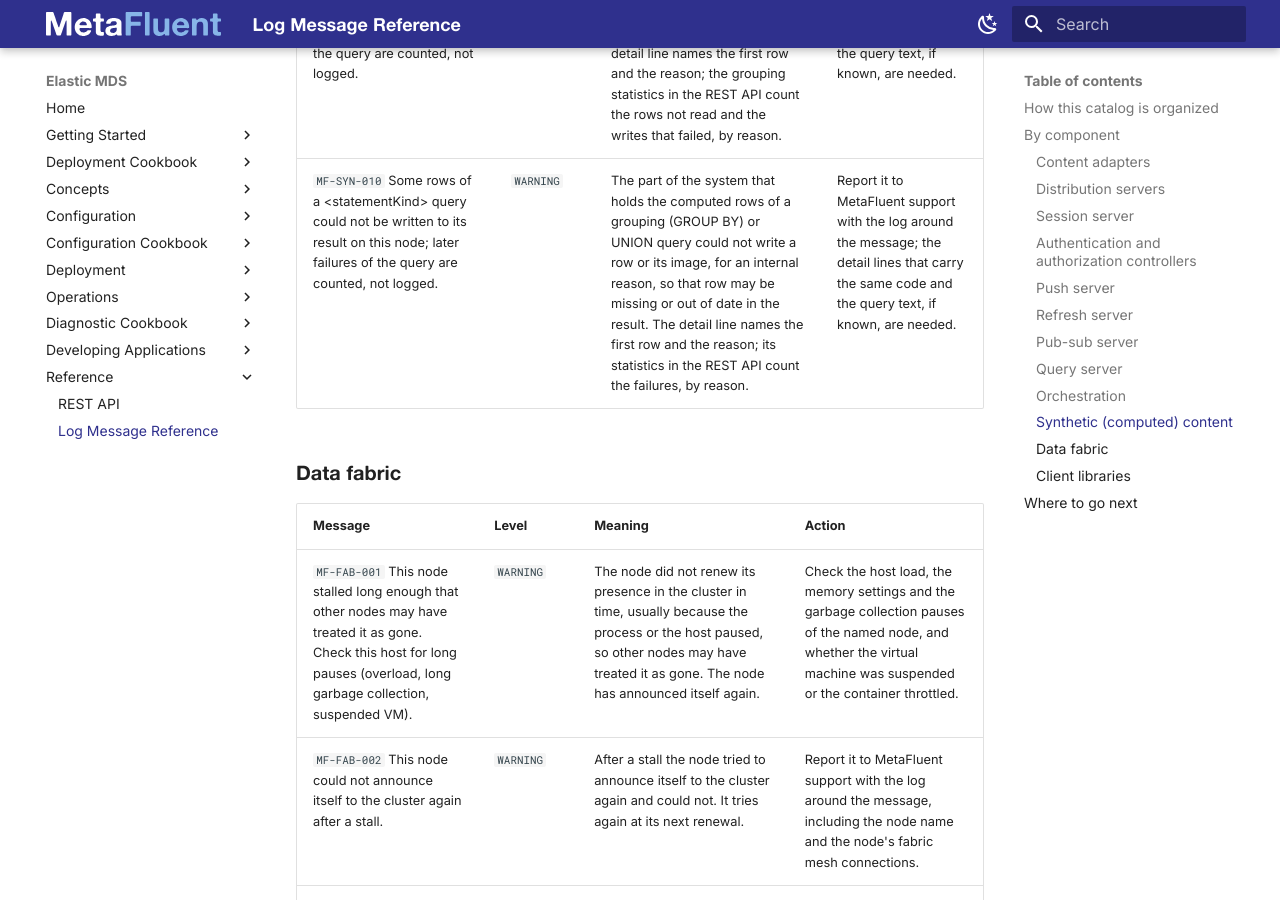
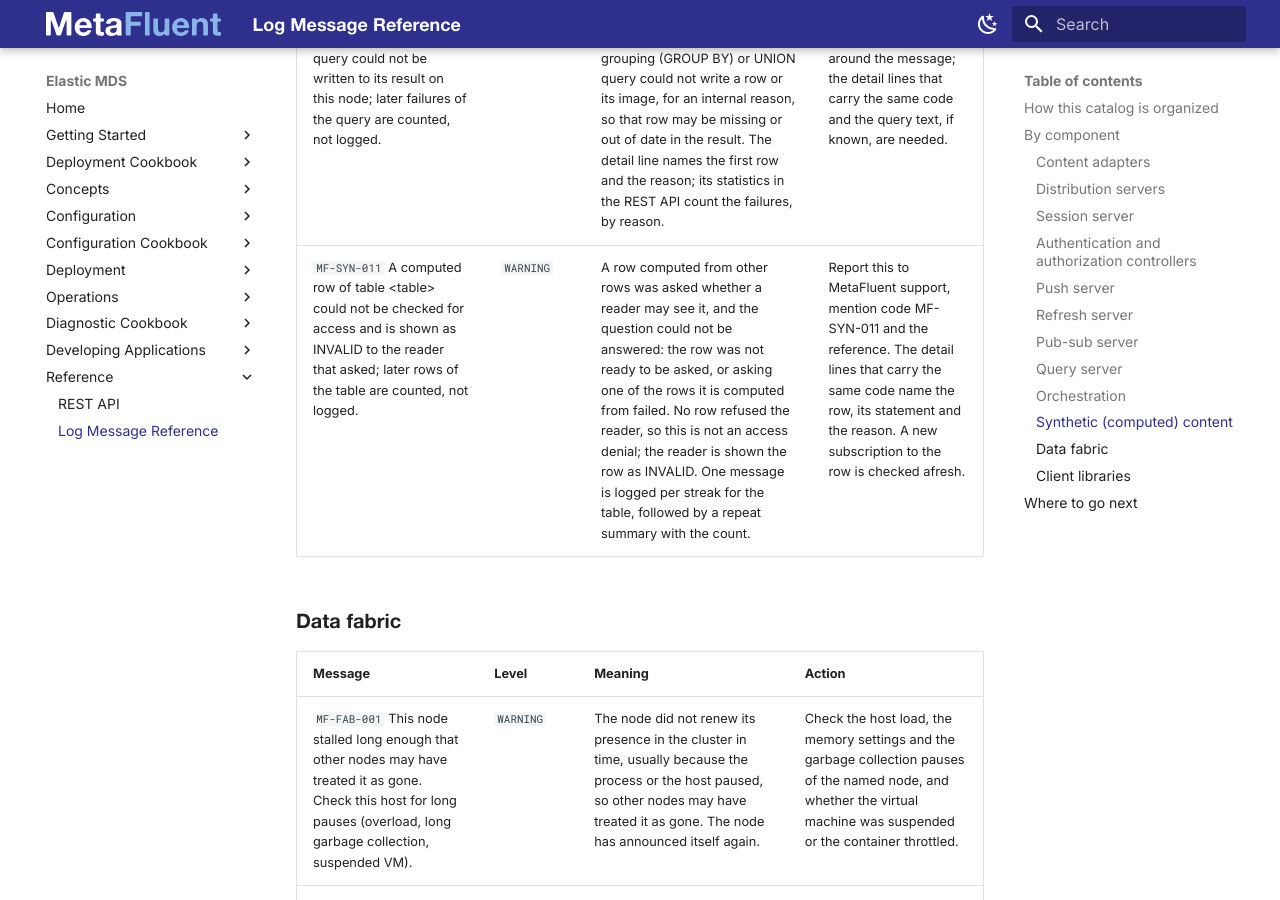
Before and after one commit to MetaFluent/ElasticMDS-docs, an MkDocs documentation site: the page built from docs/Log-Message-Reference.md, in a window 1280 px wide and 900 px high, scrolled down 41013 px. Built offline with MkDocs 1.6.1 and Material for MkDocs 9.7.7, drawn with Linux system fonts in a browser that asks for light colours; the version menu is left out.

Commit message:
MetaFluent/IssueTracking#1674 Log Message Reference: MF-SYN-011, a computed row that could not be checked for access
https://github.com/MetaFluent/IssueTracking/issues/1674

Co-Authored-By: Claude <noreply@anthropic.com>
Claude-Session: https://claude.ai/code/session_01G11mkgHpYvQm1pbUUVKYpJ

```diff
--- a/docs/Log-Message-Reference.md
+++ b/docs/Log-Message-Reference.md
@@ -284,6 +284,7 @@ The file-based controllers that decide who may sign in and what each user may re
 | `MF-SYN-008` This node was chosen to run function library &lt;library&gt; but could not take over the role; queries using its functions may not be answered. | `WARNING` | This node was chosen to run a function library, but a step of taking over that role failed or could not run, so the library's queries may not be handled from this node. The detail line names the step that failed and the steps completed before it; the library's statistics in the REST API show the takeover. | Report it to MetaFluent support with the log around the message; the detail lines that carry the same code are needed. |
 | `MF-SYN-009` Some rows of a &lt;statementKind&gt; query could not be read or combined on this node, so its groups may be incomplete; later failures of the query are counted, not logged. | `WARNING` | The part of a grouping (GROUP BY) or UNION query that runs on this node could not read an input row, combine it into its group, or write a group's partial row, for an internal reason. The detail line names the first row and the reason; the grouping statistics in the REST API count the rows not read and the writes that failed, by reason. | Report it to MetaFluent support with the log around the message; the detail lines that carry the same code and the query text, if known, are needed. |
 | `MF-SYN-010` Some rows of a &lt;statementKind&gt; query could not be written to its result on this node; later failures of the query are counted, not logged. | `WARNING` | The part of the system that holds the computed rows of a grouping (GROUP BY) or UNION query could not write a row or its image, for an internal reason, so that row may be missing or out of date in the result. The detail line names the first row and the reason; its statistics in the REST API count the failures, by reason. | Report it to MetaFluent support with the log around the message; the detail lines that carry the same code and the query text, if known, are needed. |
+| `MF-SYN-011` A computed row of table &lt;table&gt; could not be checked for access and is shown as INVALID to the reader that asked; later rows of the table are counted, not logged. | `WARNING` | A row computed from other rows was asked whether a reader may see it, and the question could not be answered: the row was not ready to be asked, or asking one of the rows it is computed from failed. No row refused the reader, so this is not an access denial; the reader is shown the row as INVALID. One message is logged per streak for the table, followed by a repeat summary with the count. | Report this to MetaFluent support, mention code MF-SYN-011 and the reference. The detail lines that carry the same code name the row, its statement and the reason. A new subscription to the row is checked afresh. |
 <!-- generated: synthetic-content end -->
 
 ### Data fabric
```
